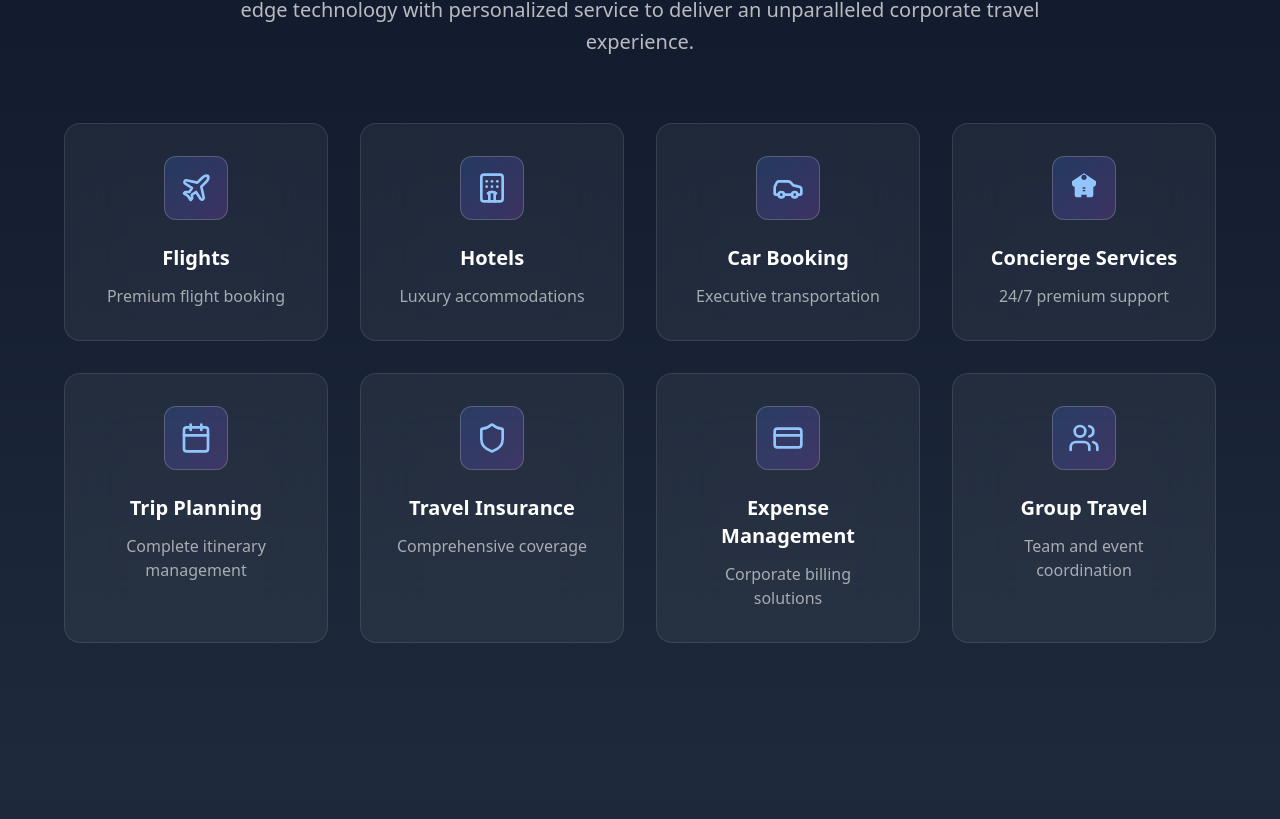
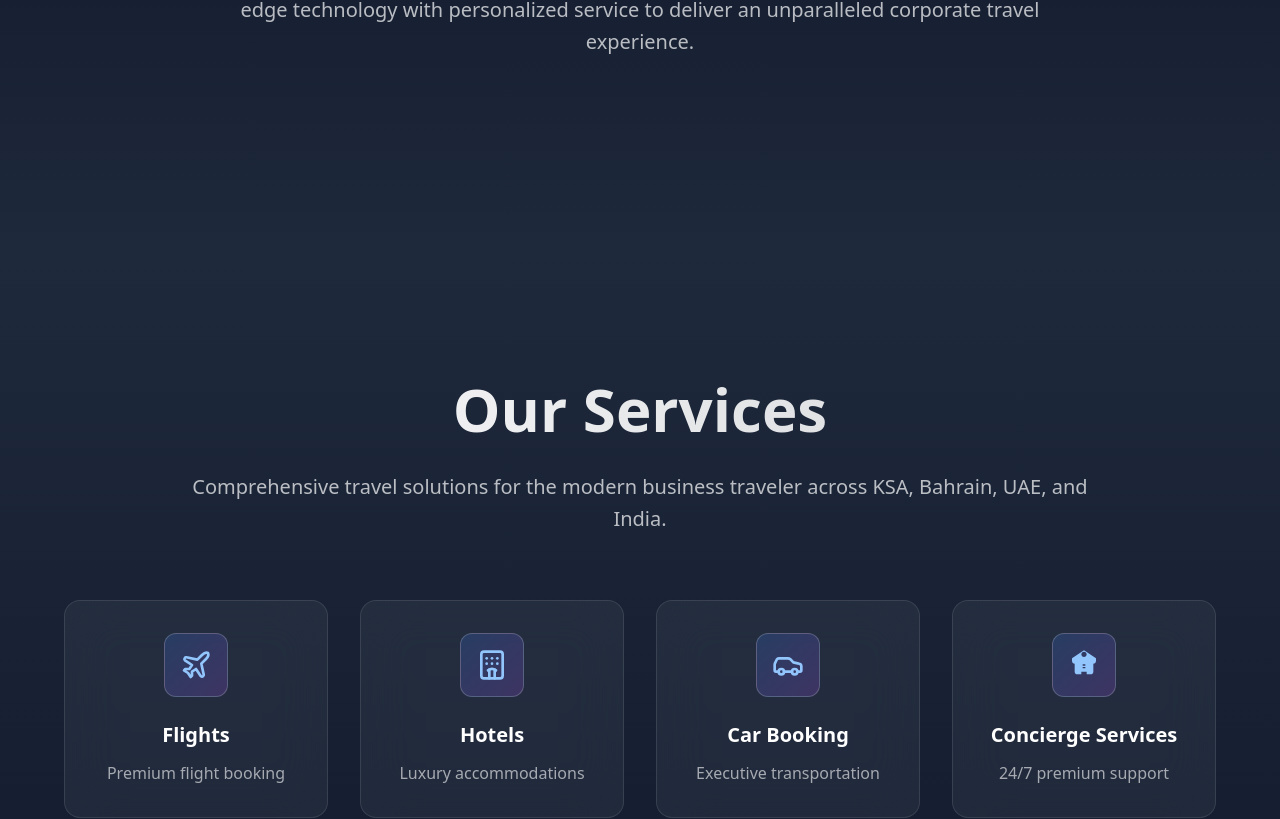
Before and after one commit to swatsf88/flyinco-coming-sson, a React (Vite) app: page / in a window 1280 px wide. Shown: the part 1059-1878 px from the top of the page. Built offline with nearby package versions, Linux system fonts and the light colour scheme.

Commit message:
Fix: Duplicate "Redefining Corporate Travel"
Remove the duplicate "Redefining Corporate Travel" section.

```diff
--- a/src/components/FlyincoLandingPage.tsx
+++ b/src/components/FlyincoLandingPage.tsx
@@ -756,45 +756,6 @@ const FlyincoLandingPage = () => {
               with personalized service to deliver an unparalleled corporate travel experience.
             </p>
           </motion.div>
-
-          <motion.div
-            initial={{ opacity: 0, y: 30 }}
-            whileInView={{ opacity: 1, y: 0 }}
-            transition={{ duration: 0.8, delay: 0.2 }}
-            viewport={{ once: true }}
-            className="grid grid-cols-1 md:grid-cols-2 lg:grid-cols-4 gap-8"
-          >
-            {services.map((service, index) => (
-              <motion.div
-                key={index}
-                className="group p-8 bg-white/5 backdrop-blur-xl rounded-2xl border border-white/10 hover:bg-white/10 transition-all relative overflow-hidden"
-                whileHover={{ scale: 1.05, y: -10 }}
-                transition={{ duration: 0.3 }}
-              >
-                {/* Gradient tracing effect on hover */}
-                <div className="absolute inset-0 opacity-0 group-hover:opacity-100 transition-opacity duration-500">
-                  <GradientTracing
-                    width={300}
-                    height={200}
-                    path="M0,0 L300,0 L300,200 L0,200 Z"
-                    gradientColors={["#3b82f6", "#8b5cf6", "#06b6d4"]}
-                    animationDuration={2}
-                    strokeWidth={1}
-                  />
-                </div>
-
-                <motion.div
-                  className="w-16 h-16 rounded-xl bg-gradient-to-br from-blue-500/20 to-purple-500/20 border border-white/20 flex items-center justify-center mx-auto mb-6 relative z-10"
-                  whileHover={{ rotateY: 180, scale: 1.1 }}
-                  transition={{ duration: 0.6 }}
-                >
-                  <service.icon className="w-8 h-8 text-blue-300" />
-                </motion.div>
-                <h3 className="text-xl font-semibold text-white mb-3 relative z-10">{service.title}</h3>
-                <p className="text-white/60 relative z-10">{service.description}</p>
-              </motion.div>
-            ))}
-          </motion.div>
         </div>
       </section>
 
```
